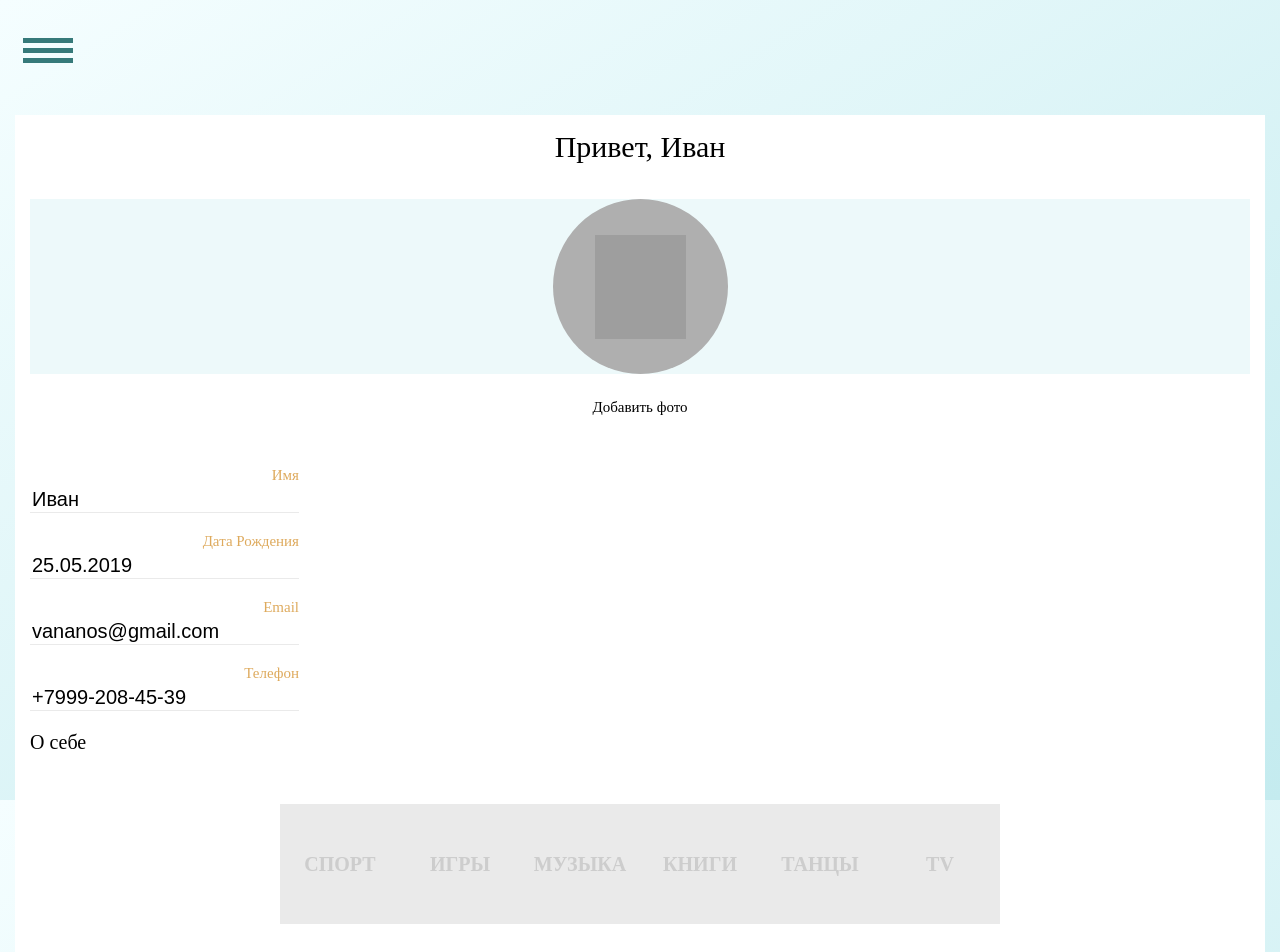
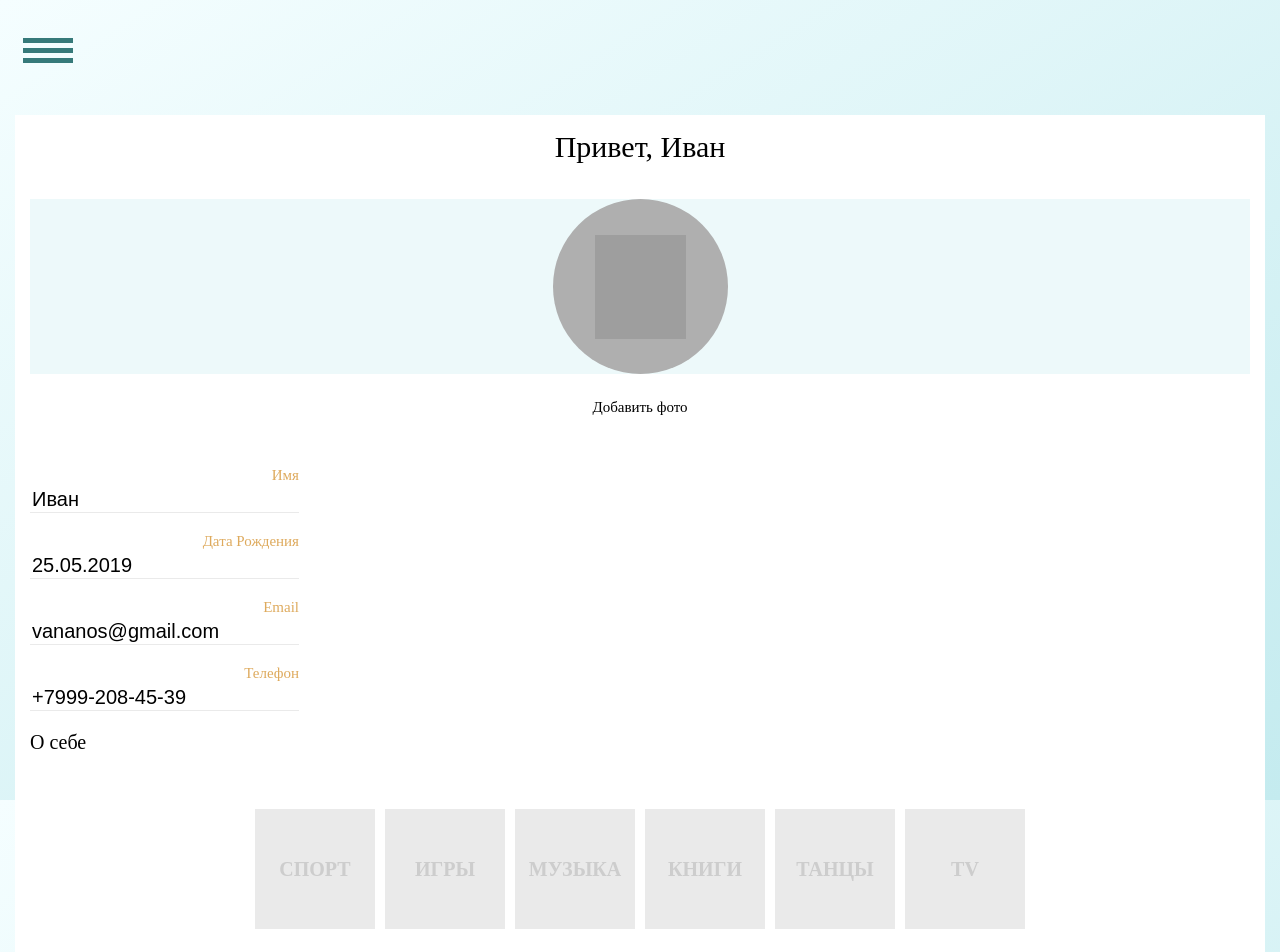
Before and after one commit to vananos/sosedi, a React (Create React App) app: page /profile in a window 1280 px wide. Shown: the top 952 px of the page. Built offline with nearby package versions, Linux system fonts and the light colour scheme; grey boxes are pictures that could not be loaded.

Commit message:
change interest layout

```diff
--- a/src/components/common/Checkbox.js
+++ b/src/components/common/Checkbox.js
@@ -16,11 +16,11 @@ export default class Checkbox extends Component {
   };
 
   render() {
-    const { value, id, name, className, children } = this.props;
+    const { value, id, name, className, children, style } = this.props;
     return (
-      <div className="checkbox-wrapper">
+      <div className={`checkbox-wrapper ${className ? className : ""}`} style={style}>
         <div
-          className={`checkbox ${className ? className : ""} ${
+          className={`checkbox ${
             this.state.selected ? "checkbox-selected" : ""
           }`}
           onClick={this.changeState}
--- a/src/components/profile/Profile.css
+++ b/src/components/profile/Profile.css
@@ -49,6 +49,13 @@
     padding-bottom: 45px;
     text-align: center;
     border-bottom: 1px solid rgba(234, 234, 234, 1);
+    display: flex;
+    flex-wrap: wrap;
+    justify-content: center;
+}
+
+.profile-interest-item {
+    margin: 5px;
 }
 
 .profile-about-itself {
--- a/src/components/profile/Profile.js
+++ b/src/components/profile/Profile.js
@@ -52,17 +52,17 @@ export default class Profile extends Component {
           <div className="profile-about-itself-input">
             <span>О себе</span>
             <div className="profile-interests-select">
-              <Checkbox value="sport">Спорт</Checkbox>
+              <Checkbox value="sport" className="profile-interest-item">Спорт</Checkbox>
 
-              <Checkbox value="games">Игры</Checkbox>
+              <Checkbox value="games" className="profile-interest-item">Игры</Checkbox>
 
-              <Checkbox value="music">Музыка</Checkbox>
+              <Checkbox value="music" className="profile-interest-item">Музыка</Checkbox>
 
-              <Checkbox value="books">книги</Checkbox>
+              <Checkbox value="books" className="profile-interest-item">книги</Checkbox>
 
-              <Checkbox value="dance">танцы</Checkbox>
+              <Checkbox value="dance" className="profile-interest-item">танцы</Checkbox>
 
-              <Checkbox value="tv">TV</Checkbox>
+              <Checkbox value="tv" className="profile-interest-item">TV</Checkbox>
             </div>
           </div>
           <div>
```
